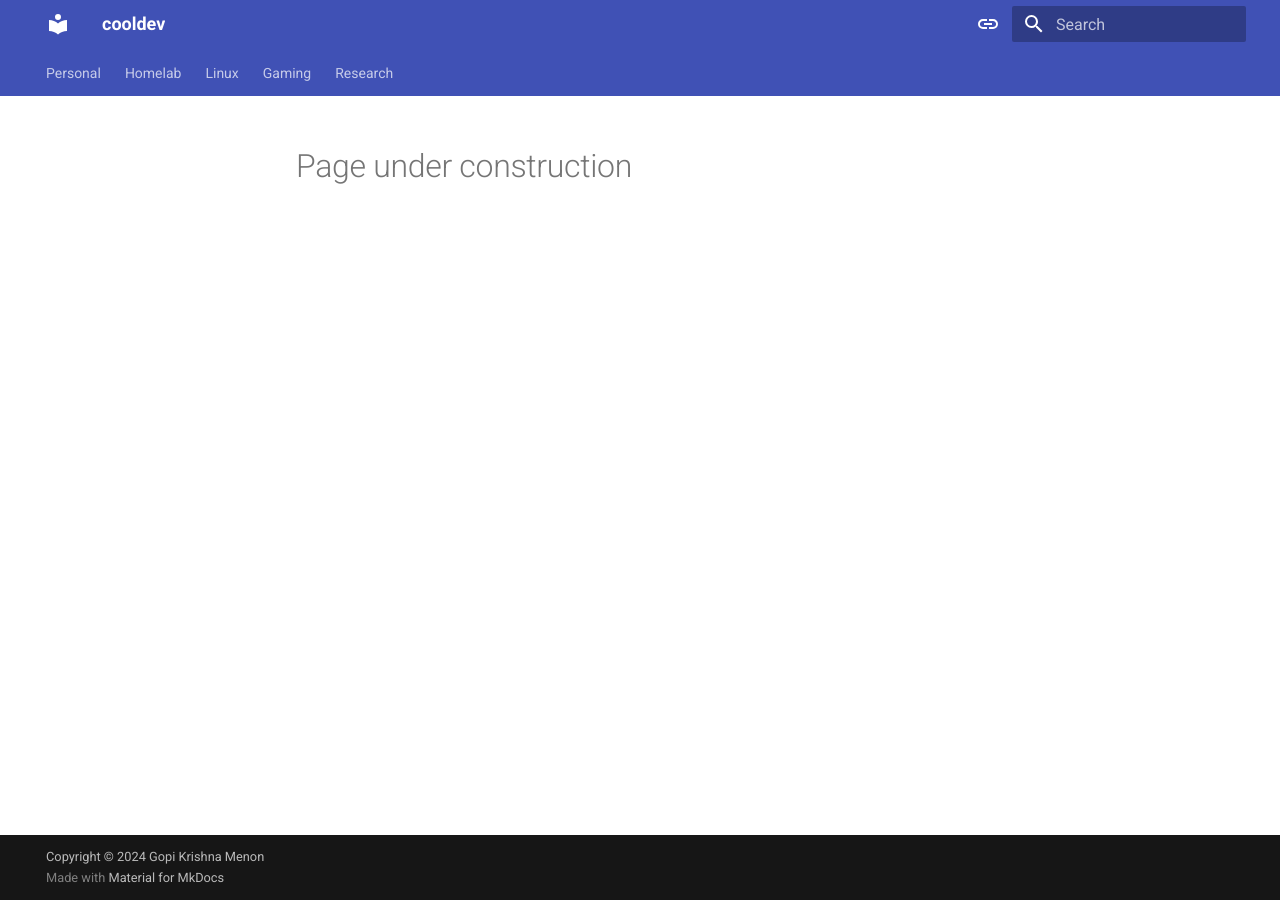
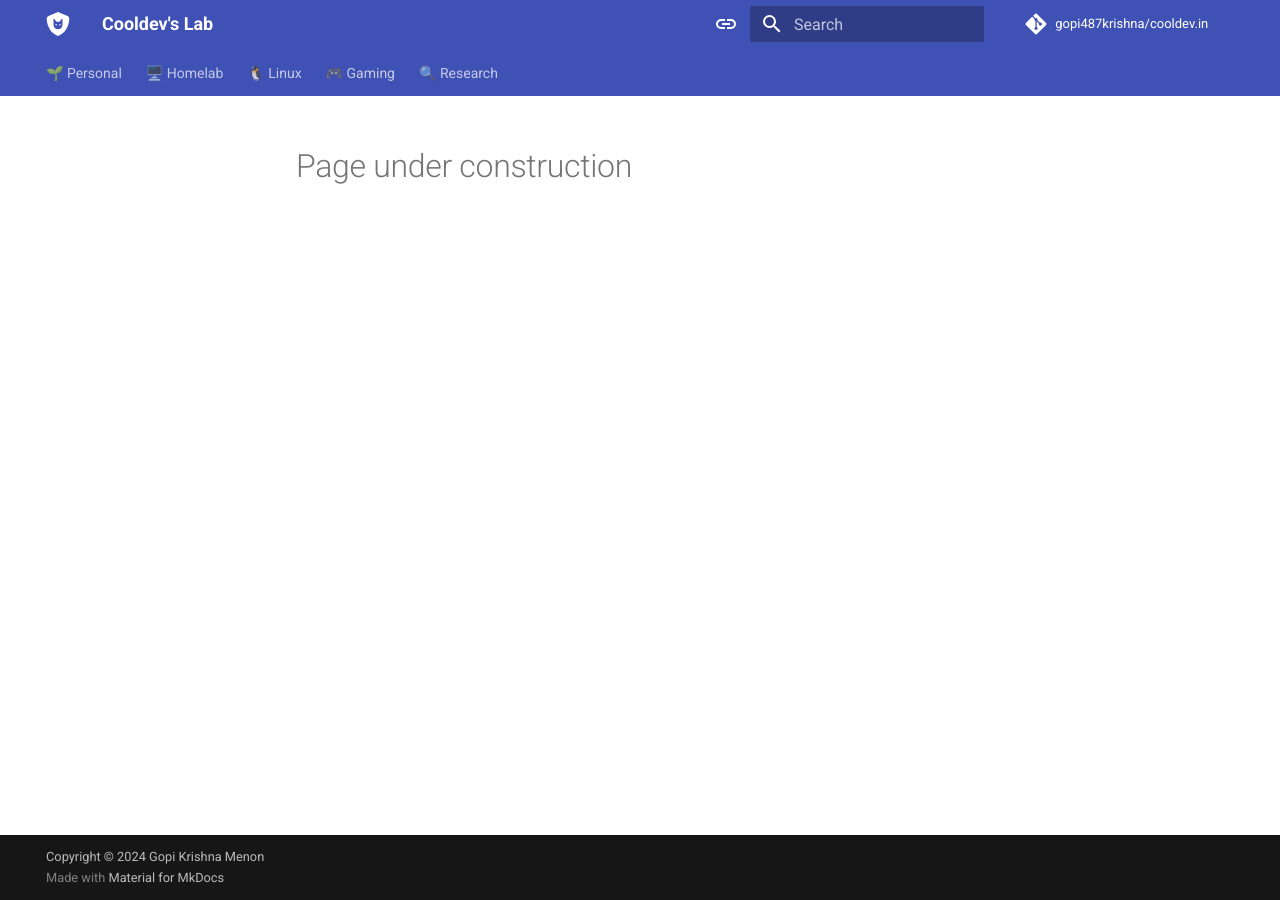
Before and after one commit to gopi487krishna/cooldev.in-old, an MkDocs documentation site: the page built from docs/index.md, in a window 1280 px wide. Built offline with MkDocs 1.6.1 and Material for MkDocs 9.7.7, drawn with Linux system fonts in a browser that asks for light colours; comment, search, counter and statistics services are not loaded.

Commit message:
Update logo,favicon

```diff
--- a/mkdocs.yml
+++ b/mkdocs.yml
@@ -1,6 +1,14 @@
-site_name: cooldev
+site_name: Cooldev's Lab
+site_url: https://cooldev.in
+# Repository
+repo_name: gopi487krishna/cooldev.in
+repo_url: https://github.com/gopi487krishna/cooldev.in
+
 theme:
   name: material
+  icon:
+    logo: fontawesome/solid/shield-cat
+  favicon: images/favicon.svg
   features:
     - navigation.tabs
     - navigation.sections
@@ -27,7 +35,7 @@ theme:
     - media: "(prefers-color-scheme: dark)"
       scheme: slate
       primary: black
-      accent: deep orange
+      accent: orange
       toggle:
         icon: material/toggle-switch-off
         name: Switch to system preference
@@ -73,21 +81,23 @@ markdown_extensions:
       custom_checkbox: true
   - pymdownx.arithmatex:
       generic: true
-
+  - pymdownx.emoji:
+      emoji_index: !!python/name:material.extensions.emoji.twemoji
+      emoji_generator: !!python/name:material.extensions.emoji.to_svg
 
 nav:
-  - Personal:
+  - 🌱 Personal:
     - personal/index.md
     - personal/vimclutch.md
-  - Homelab:
+  - 🖥️ Homelab:
     - homelab/index.md
-  - Linux:
+  - 🐧 Linux:
     - linux/index.md
     - linux/fixing_non_booting_kernel.md
     - linux/implement_sys_call_linux.md
-  - Gaming:
+  - 🎮 Gaming:
     - gaming/index.md
-  - Research:
+  - 🔍 Research:
     - research/index.md
 
 extra_javascript:
```
Also changed, not shown: docs/images/favicon.svg (added).
